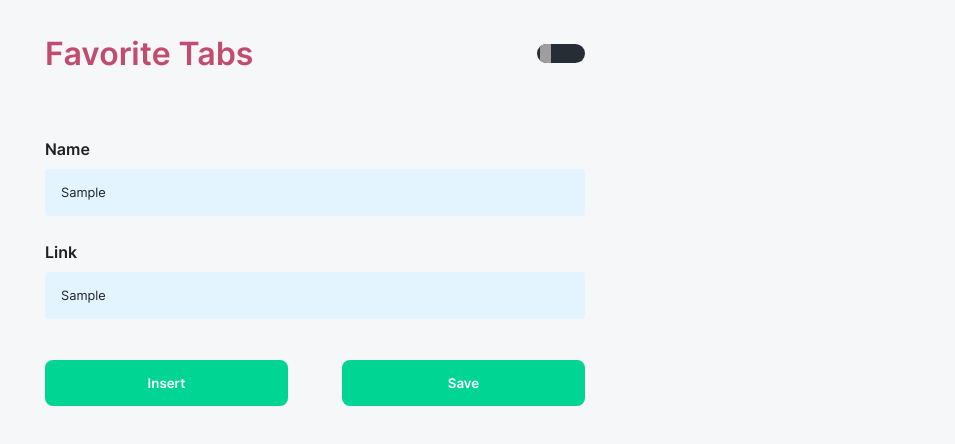
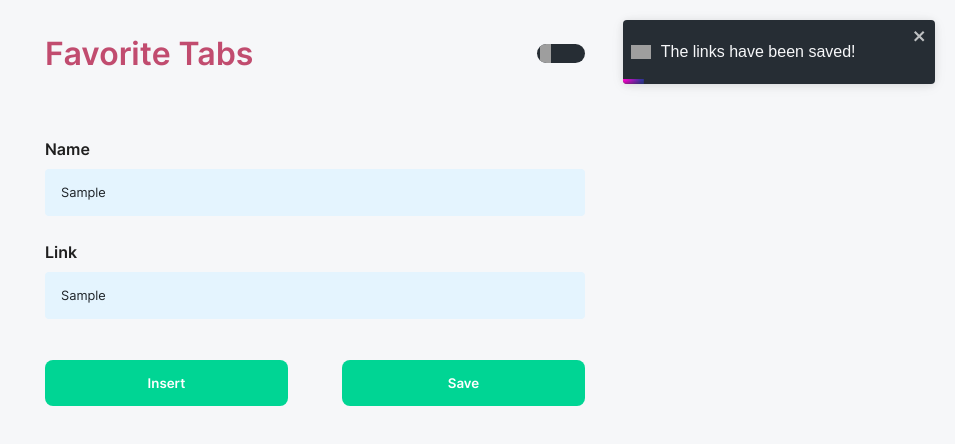
Before and after one commit to Uvacoder/favoritetabs, a Next.js app: page / in a window 1280 px wide. Both pictures are taken after typing "Sample", "Sample" into the empty fields and a click on the button "Save". Shown: the top 444 px of the page, without its empty margins (325-1280 px from the left). Built offline with nearby package versions, Linux system fonts and the light colour scheme; grey boxes are pictures that could not be loaded.

Commit message:
feat: add react-toastify

```diff
--- a/components/Header/styles.js
+++ b/components/Header/styles.js
@@ -11,7 +11,7 @@ const header = styled.header`
     margin: 2rem 0 0 0;
     font-size: clamp(1.6rem, 3vw, 2rem);
     font-family: ${({ theme }) => theme.fontSecondary};
-    font-weight: 900;
+    font-weight: bolder;
     color: ${({ theme }) => theme.title};
   }
 `;
--- /dev/null
+++ b/components/Notify/styles.js
@@ -0,0 +1,39 @@
+import styled from 'styled-components';
+
+const Container = styled.div`
+  position: absolute;
+  width: 100%;
+  max-width: 20rem;
+  height: 10vh;
+  right: 10px;
+  bottom: 10px;
+  border-radius: 4px;
+  z-index: 10;
+
+  display: flex;
+  align-items: center;
+  justify-content: center;
+
+  background: ${({ theme }) => theme.primary};
+  button {
+    border-radius: 50%;
+    width: 1rem;
+    height: 3vh;
+    background: ${({ theme }) => theme.primary};
+    color: #fefefe;
+    outline: none;
+    border: none;
+    font-size: 16px;
+    position: absolute;
+    right: 10px;
+    top: 0px;
+    font-family: ${({ theme }) => theme.fontSecondary};
+    cursor: pointer;
+  }
+  span {
+    color: #fefefe;
+    font-family: ${({ theme }) => theme.fontPrimary};
+  }
+`;
+
+export { Container };
--- /dev/null
+++ b/components/ToastAnimated/index.jsx
@@ -0,0 +1,32 @@
+import React from 'react';
+import { toast } from 'react-toastify';
+import Success from '../../public/success-svgrepo-com.svg';
+import { Container, Icon } from './styles';
+
+const ToastIcon = () => {
+  return <Icon src={Success} alt="success" />;
+};
+
+const showToast = (message) => {
+  return (
+    <>
+      {toast.success(
+        <Container>
+          <ToastIcon />
+          {message}
+        </Container>,
+        {
+          position: 'top-right',
+          autoClose: 3000,
+          hideProgressBar: false,
+          closeOnClick: true,
+          pauseOnHover: true,
+          draggable: true,
+          progress: undefined,
+        }
+      )}
+    </>
+  );
+};
+
+export { showToast };
--- /dev/null
+++ b/components/ToastAnimated/styles.js
@@ -0,0 +1,30 @@
+import { ToastContainer } from 'react-toastify';
+import styled from 'styled-components';
+
+const ToastContainerStyle = styled(ToastContainer)`
+  .Toastify__toast--success {
+    background: ${({ theme }) => theme.toast};
+    border-radius: 4px;
+    color: #222;
+  }
+  .Toastify__progress-bar {
+    background: ${({ theme }) => theme.button};
+  }
+  .Toastify__toast-body {
+    color: ${({ theme }) => theme.body};
+  }
+`;
+
+const Container = styled.div`
+  display: flex;
+  align-items: center;
+  justify-content: flex-start;
+`;
+
+const Icon = styled.img`
+  width: 7%;
+  color: #fff;
+  margin: 0 10px 0 0;
+`;
+
+export { ToastContainerStyle, Container, Icon };
--- a/package.json
+++ b/package.json
@@ -15,6 +15,7 @@
     "react-dom": "16.13.1",
     "react-hook-form": "^6.8.2",
     "react-is": "^16.13.1",
+    "react-toastify": "^6.0.9",
     "styled-components": "^5.2.0",
     "uuid": "^8.3.0"
   },
--- a/pages/_app.jsx
+++ b/pages/_app.jsx
@@ -4,6 +4,7 @@ import { ThemeProvider } from 'styled-components';
 import { useDarkMode } from '../hooks/useDarkMode';
 import { Header } from '../components/Header/Header';
 import { SEO } from '../components/Head/Head';
+import 'react-toastify/dist/ReactToastify.css';
 
 import { lightTheme, darkTheme } from '../styles/theme/theme';
 import { GlobalStyles } from '../styles/global';
--- a/pages/index.jsx
+++ b/pages/index.jsx
@@ -1,9 +1,17 @@
 import React, { useEffect, useState } from 'react';
 import { useForm } from 'react-hook-form';
+import { showToast } from '../components/ToastAnimated/index';
 import { v4 as uuidv4 } from 'uuid';
 
 import * as S from '../styles/styles';
-import { dataParse, dataSaveOnStorage, dataStringfy, getDateAdded, getItemOnStorage } from '../utils/date';
+import {
+  dataParse,
+  dataSaveOnStorage,
+  dataStringfy,
+  getFormatedDate,
+  getItemOnStorage,
+} from '../utils/date';
+import { ToastContainerStyle } from '../components/ToastAnimated/styles';
 
 export default function Home() {
   const [links, setLinks] = useState([]);
@@ -12,32 +20,32 @@ export default function Home() {
   const saveLinksOnStorage = (links) => {
     const data = dataStringfy(links);
     dataSaveOnStorage(data);
+
+    showToast('The links have been saved!');
   };
 
   const onSubmit = async (data, event) => {
     event.preventDefault();
+    event.stopPropagation();
 
     const { name, link } = await data;
-    const date = getDateAdded();
-
+    const date = getFormatedDate();
     setLinks([
       ...links,
       {
         id: uuidv4(),
-        name: name,
-        link: link,
+        name,
+        link,
         date,
       },
     ]);
-    event.target.reset();
+    reset();
   };
 
   const deleteLink = ({ target }) => {
     const { id } = target;
     const undeletedLinks = links?.filter((item) => !(item.id === id));
     setLinks(undeletedLinks);
-
-    saveLinksOnStorage(undeletedLinks);
   };
 
   const getStorageLinks = () => {
@@ -51,6 +59,8 @@ export default function Home() {
   useEffect(getStorageLinks, []);
 
   return (
+    <>
+      <ToastContainerStyle />
       <div>
         <S.main>
           <S.form onSubmit={handleSubmit(onSubmit)}>
@@ -111,5 +121,6 @@ export default function Home() {
         </S.main>
         <S.header></S.header>
       </div>
+    </>
   );
 }
--- a/styles/styles.js
+++ b/styles/styles.js
@@ -4,6 +4,7 @@ const layout = styled.div`
   width: 100%;
   padding: 0 10px;
   height: 100vh;
+  position: relative;
   @media (min-width: 25em) {
     max-width: 90%;
     margin: 0 auto;
--- a/styles/theme/theme.js
+++ b/styles/theme/theme.js
@@ -15,6 +15,7 @@ const darkTheme = {
   input: '#262d34',
   inputBackground: '#e8f0fe',
   error: '#972f3d',
+  toast: '#fff',
 };
 
 const lightTheme = {
@@ -34,6 +35,7 @@ const lightTheme = {
   input: '#1d2227',
   inputBackground: '#e4f4fe',
   error: '#b00020',
+  toast: '#262d34',
 };
 
 export { lightTheme, darkTheme };
--- a/utils/date.js
+++ b/utils/date.js
@@ -1,10 +1,10 @@
-const getDateAdded = () => {
+const getFormatedDate = () => {
   const dt = new Date();
   const day = dt.getDate() < 10 ? `0${dt.getDay()}` : dt.getDate();
   const month = dt.getMonth() < 10 ? `0${dt.getMonth()}` : dt.getMonth();
   const hours = dt.getHours() < 10 ? `0${dt.getHours()}` : dt.getHours();
-  const minutes =
-    dt.getMinutes() < 10 ? `0${dt.getMinutes()}` : dt.getMinutes();
+  const minutes
+    = dt.getMinutes() < 10 ? `0${dt.getMinutes()}` : dt.getMinutes();
   const date = `${day}/${month}/${dt.getFullYear()} - ${hours}:${minutes}`;
   return date;
 };
@@ -12,11 +12,12 @@ const getDateAdded = () => {
 const dataStringfy = (links) => JSON.stringify(links);
 const dataSaveOnStorage = (links) =>
   window.localStorage.setItem('links', links);
+
 const dataParse = (links) => JSON.parse(links);
 const getItemOnStorage = (keyword) => window.localStorage.getItem(keyword);
 
 export {
-  getDateAdded,
+  getFormatedDate,
   dataStringfy,
   dataSaveOnStorage,
   dataParse,
```
Also changed, not shown: components/Notify/index.jsx (added, +19 -0 lines), public/success-svgrepo-com.svg (added), 1 other file (tests, documents, lock files or other folders). Lines whose indentation alone changed are shown as unchanged.
